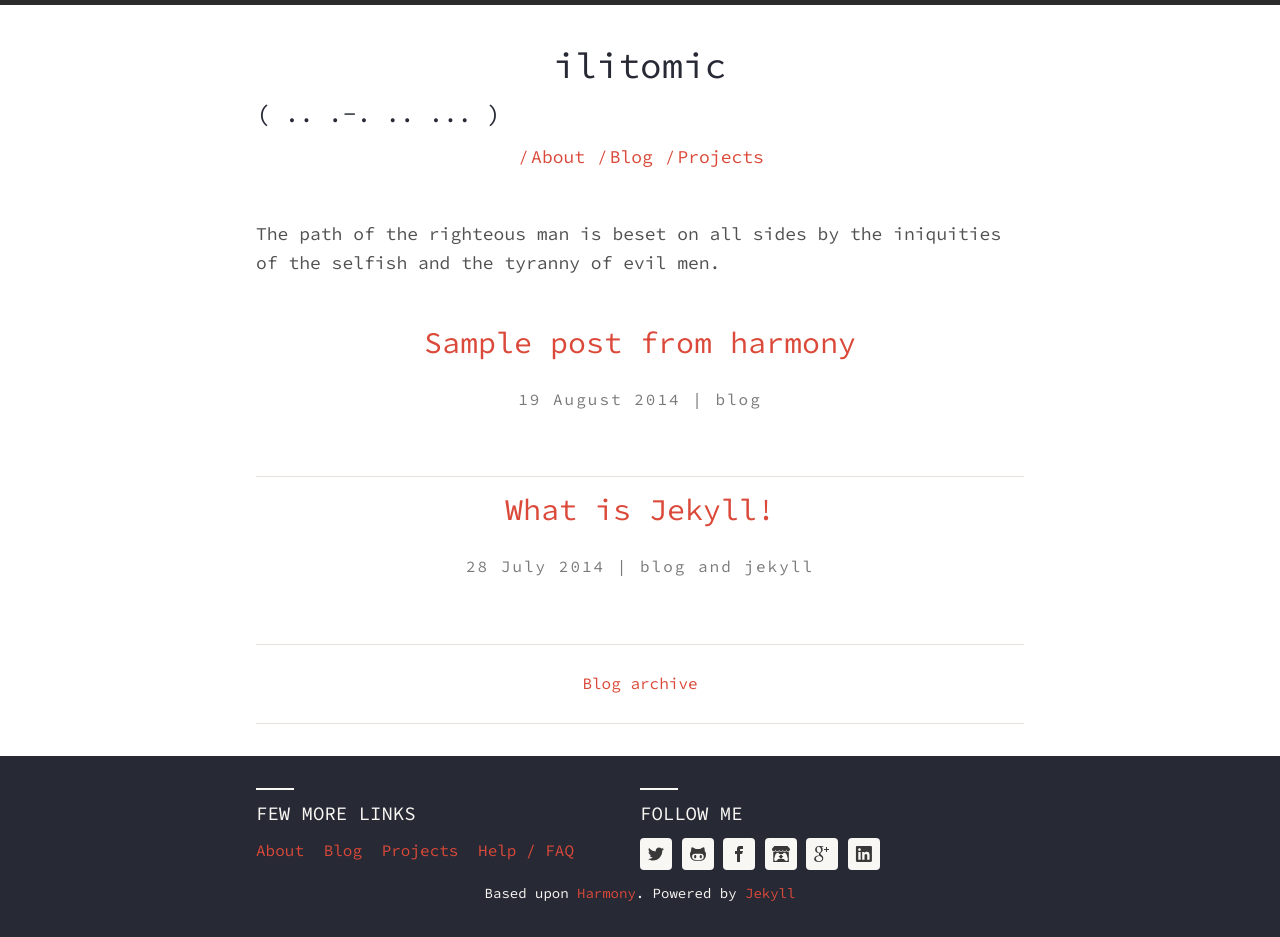
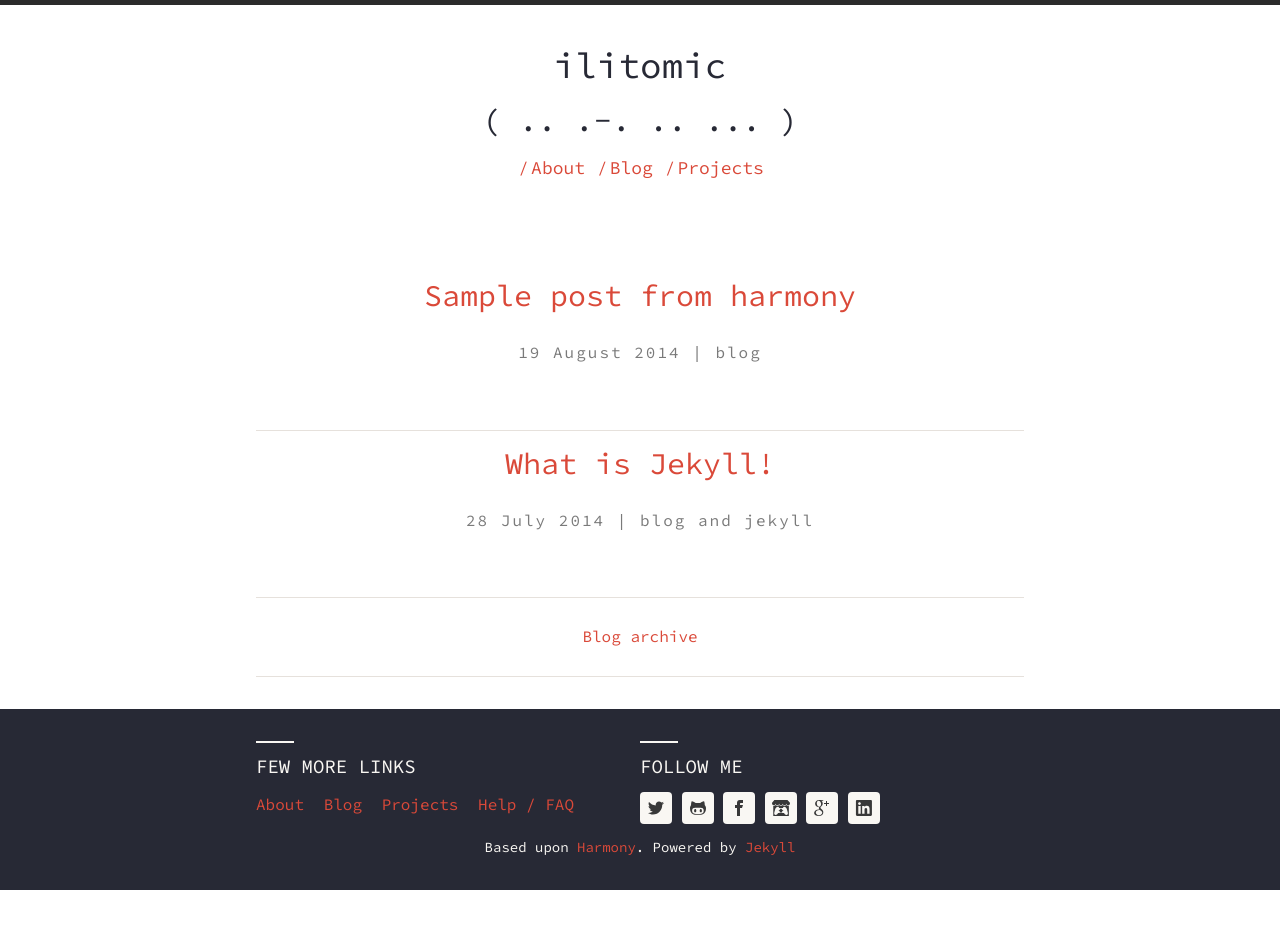
Before and after one commit to MarcoLizza/mode13h.dev, a Jekyll site: the page built from index.html, in a window 1280 px wide. Built offline with Jekyll 4.4.1, drawn with Linux system fonts in a browser that asks for light colours; after the commit the page ends 900 px from its top, so only the background shows below that.

Commit message:
Reverting.

```diff
--- a/_layouts/default.html
+++ b/_layouts/default.html
@@ -27,7 +27,7 @@
         <header class="main-header">
             <div class="wc-container">
                 <h1><a href="{{ site.baseurl }}/">{{ site.harmony.name }}</a></h1>
-                <h4>{{ site.harmony.description }}</h4>
+                <h2>{{ site.harmony.description }}</h2>
                 {% include header-links.html %}
             </div>
         </header>
--- a/index.html
+++ b/index.html
@@ -1,11 +1,6 @@
 ---
 layout: default
 ---
-<div id="intro" class="wc-container">
-  <p>
-    {{ site.harmony.long_description }}
-  </p>
-</div>
 <div id="latest-posts" class="page-content wc-container">
   <div class="posts">
   {% for post in site.posts limit:10 %}
```
